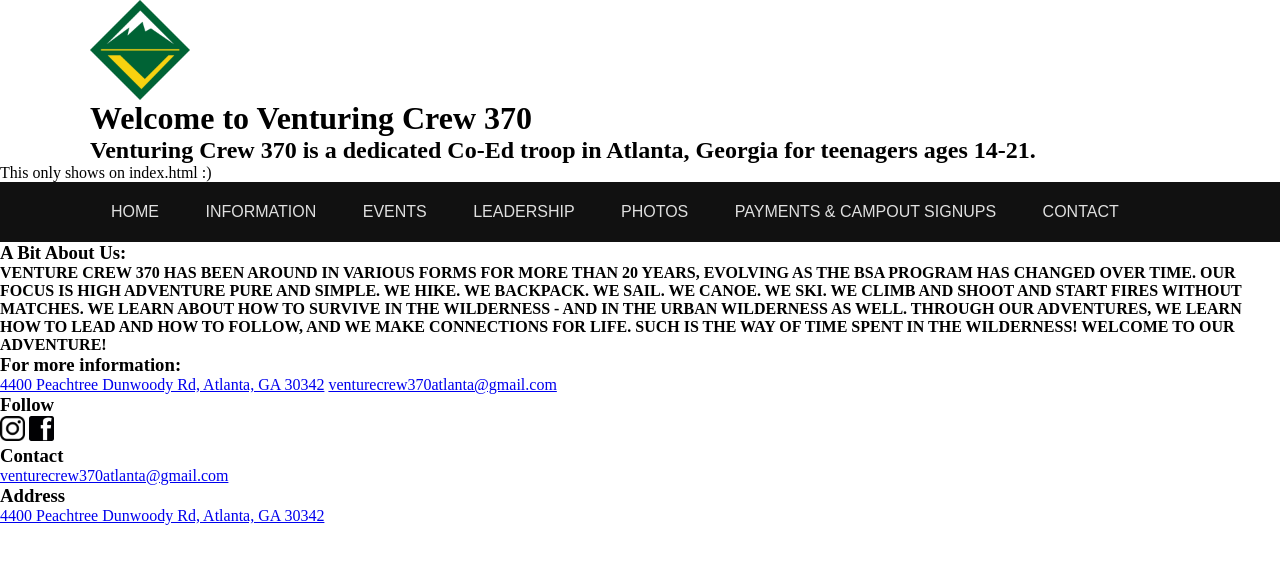
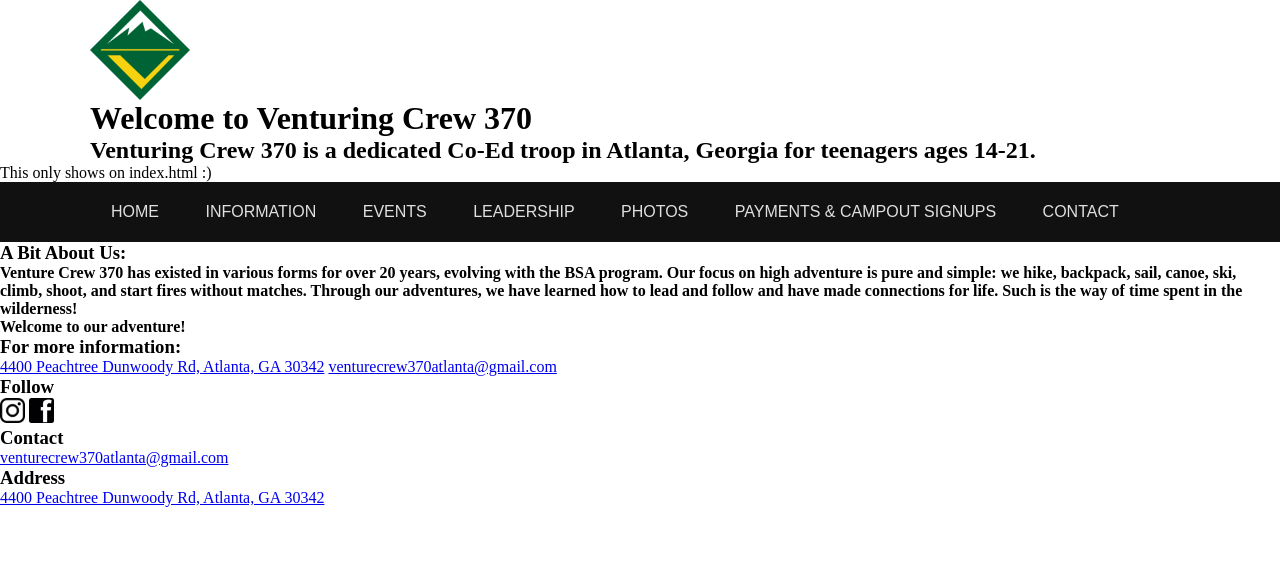
Before and after one commit to crew-370/Crew370, a Jekyll site: the page built from index.html, in a window 1280 px wide. Shown: the top 564 px of the page. Built offline with Jekyll 4.4.1, drawn with Linux system fonts in a browser that asks for light colours.

Commit message:
Changed about us paragraph

```diff
--- a/index.html
+++ b/index.html
@@ -10,7 +10,7 @@
   <body>
     <div class="bio">
       <h3>A Bit About Us:</h3>
-      <h4>VENTURE CREW 370 HAS BEEN AROUND IN VARIOUS FORMS FOR MORE THAN 20 YEARS, EVOLVING AS THE BSA PROGRAM HAS CHANGED OVER TIME.  OUR FOCUS IS HIGH ADVENTURE PURE AND SIMPLE.  WE HIKE.  WE BACKPACK.  WE SAIL.  WE CANOE.  WE SKI.  WE CLIMB AND SHOOT AND START FIRES WITHOUT MATCHES.  WE LEARN ABOUT HOW TO SURVIVE IN THE WILDERNESS - AND IN THE URBAN WILDERNESS AS WELL.  THROUGH OUR ADVENTURES, WE LEARN HOW TO LEAD AND HOW TO FOLLOW, AND WE MAKE CONNECTIONS FOR LIFE.  SUCH IS THE WAY OF TIME SPENT IN THE WILDERNESS!  WELCOME TO OUR ADVENTURE!</h4>
+      <h4>Venture Crew 370 has existed in various forms for over 20 years, evolving with the BSA program. Our focus on high adventure is pure and simple: we hike, backpack, sail, canoe, ski, climb, shoot, and start fires without matches. Through our adventures, we have learned how to lead and follow and have made connections for life. Such is the way of time spent in the wilderness! <br>Welcome to our adventure!</h4>
     </div>
     <div class="contact">
       <h3>For more information:</h3>
```
